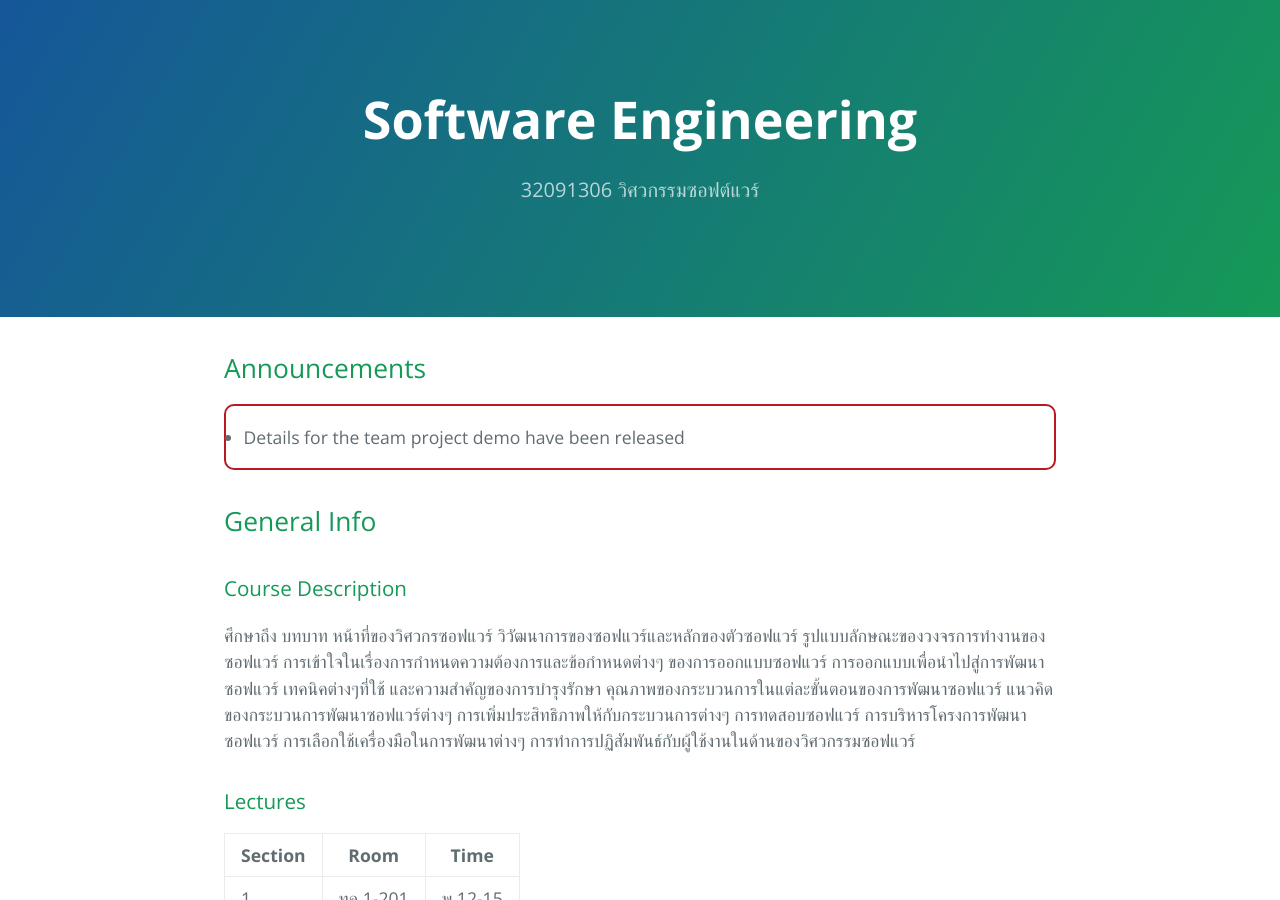
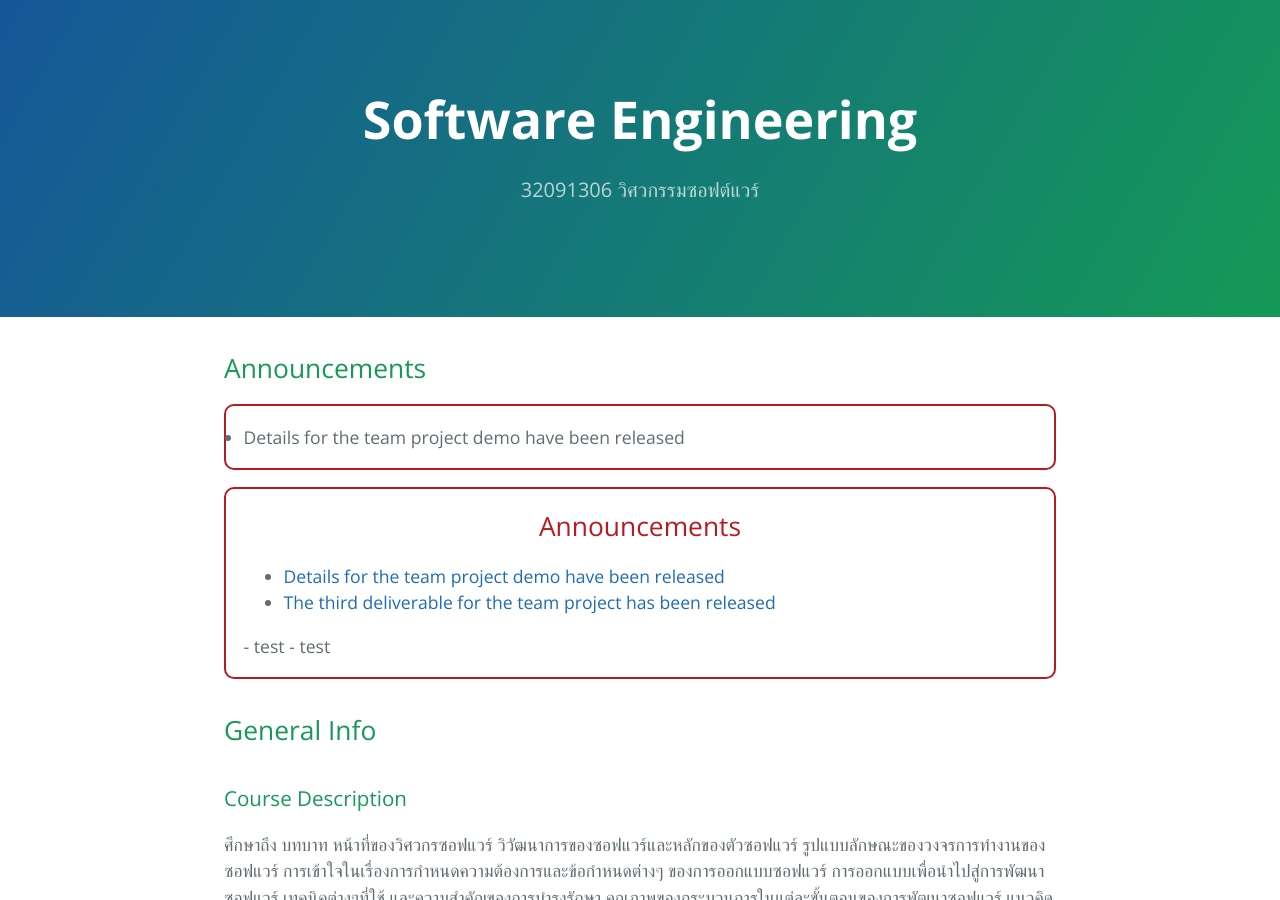
Before and after one commit to pratch/ml_course, a Jekyll site: the page built from index.md, in a window 1280 px wide and 900 px high. Built offline with Jekyll 4.4.1, drawn with Linux system fonts in a browser that asks for light colours.

Commit message:
Update index.md

```diff
--- a/index.md
+++ b/index.md
@@ -7,6 +7,19 @@ layout: default
 ## Announcements
 - Details for the team project demo have been released
 {: class="course-announcements"}
+
+<div class="course-announcements">
+  <h2 id="announcements">Announcements</h2>
+
+  <ul>
+    <li><a href="https://piazza.com/class/jc3tyv6ot2s2ot?cid=192">Details for the team project demo have been released</a></li>
+    <li><a href="https://piazza.com/class/jc3tyv6ot2s2ot?cid=173">The third deliverable for the team project has been released</a></li>
+  </ul>
+
+  - test
+  - test
+
+</div>
 
 
 ## General Info
```
